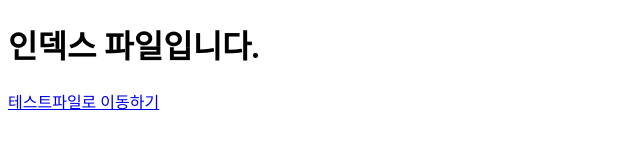
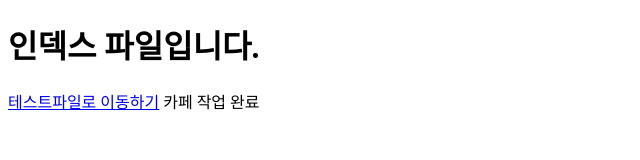
Before and after one commit to fusejung/test, a plain HTML site: page index.html in a window 1280 px wide. Shown: the whole page, without its empty margins (0-640 px from the left). Drawn offline with Linux system fonts and the light colour scheme.

Commit message:
카페작업완료

```diff
--- a/index.html
+++ b/index.html
@@ -9,5 +9,6 @@
 <body>
     <h1>인덱스 파일입니다.</h1>
     <a href="./test.html">테스트파일로 이동하기</a>
+    <span>카페 작업 완료</span>
 </body>
 </html>
```
Also changed, not shown: test.html (+1 -0 lines).
